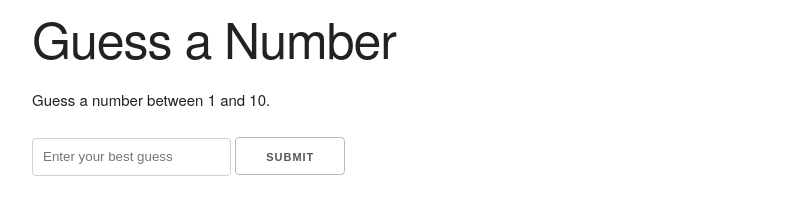
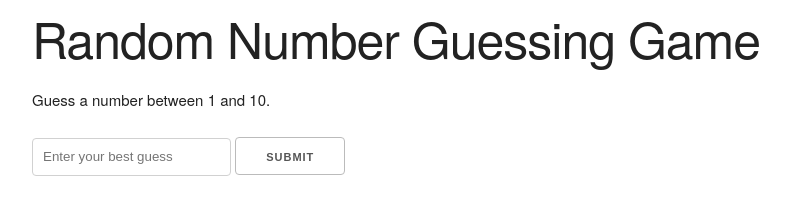
Before and after one commit to nfountain/number-guessing-game, a plain HTML site: page index.html in a window 1280 px wide. Shown: the whole page, without its empty margins (128-918 px from the left). Drawn offline with nearby package versions, Linux system fonts and the light colour scheme.

Commit message:
Update title to be a bit more descriptive.

```diff
--- a/index.html
+++ b/index.html
@@ -13,7 +13,7 @@
   </head>
   <body>
     <div class="container">
-      <h1>Guess a Number</h1>
+      <h1>Random Number Guessing Game</h1>
       <div id="game">
         <p>
           Guess a number between <span class="min-num"></span> and
```
